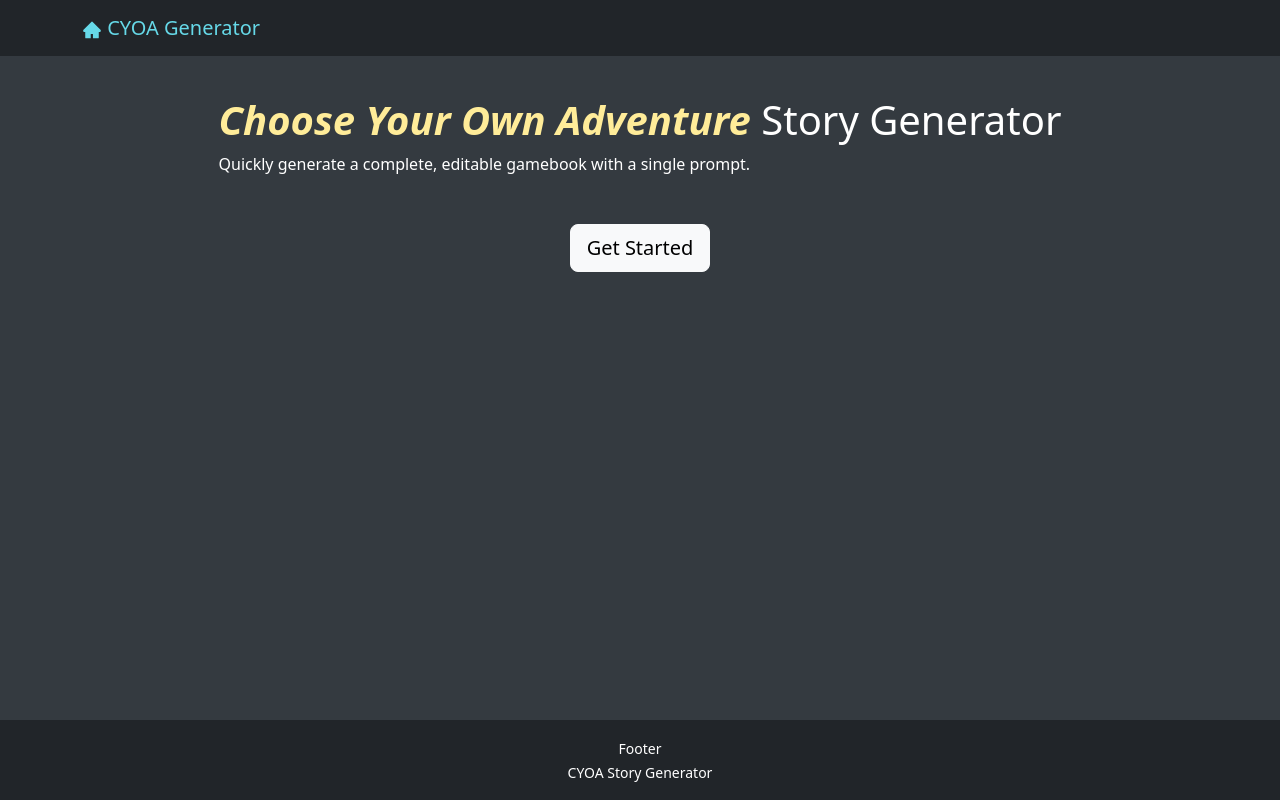
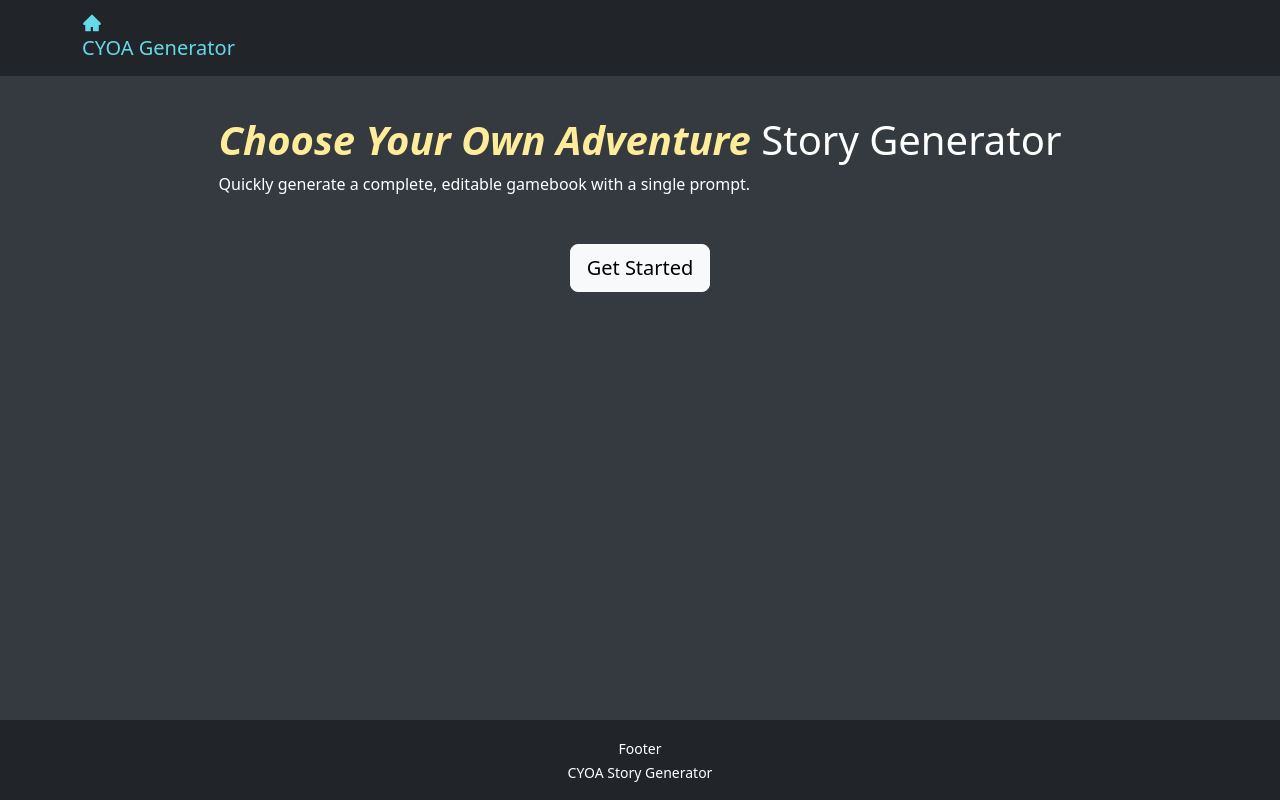
Before and after one commit to j-freddy/icl-cyoa-frontend, a React (Create React App) app: page / in a window 1280 px wide. Built offline with nearby package versions, Linux system fonts and the light colour scheme.

Commit message:
Tailwind and radix ui setup

```diff
--- a/package.json
+++ b/package.json
@@ -60,6 +60,9 @@
   },
   "devDependencies": {
     "@types/bootstrap": "^5.2.5",
-    "open-color": "^1.9.1"
+    "autoprefixer": "^10.4.13",
+    "open-color": "^1.9.1",
+    "postcss": "^8.4.19",
+    "tailwindcss": "^3.2.4"
   }
 }
--- /dev/null
+++ b/postcss.config.js
@@ -0,0 +1,6 @@
+module.exports = {
+  plugins: {
+    tailwindcss: {},
+    autoprefixer: {},
+  },
+}
--- a/src/index.css
+++ b/src/index.css
@@ -1,3 +1,7 @@
+@tailwind base;
+@tailwind components;
+@tailwind utilities;
+
 body {
   margin: 0;
   font-family: -apple-system, BlinkMacSystemFont, 'Segoe UI', 'Roboto', 'Oxygen',
--- /dev/null
+++ b/tailwind.config.js
@@ -0,0 +1,10 @@
+/** @type {import('tailwindcss').Config} */
+module.exports = {
+  content: [
+    "./src/**/*.{js,jsx,ts,tsx}",
+  ],
+  theme: {
+    extend: {},
+  },
+  plugins: [],
+}
```
Also changed, not shown: 1 other file (tests, documents, lock files or other folders).
